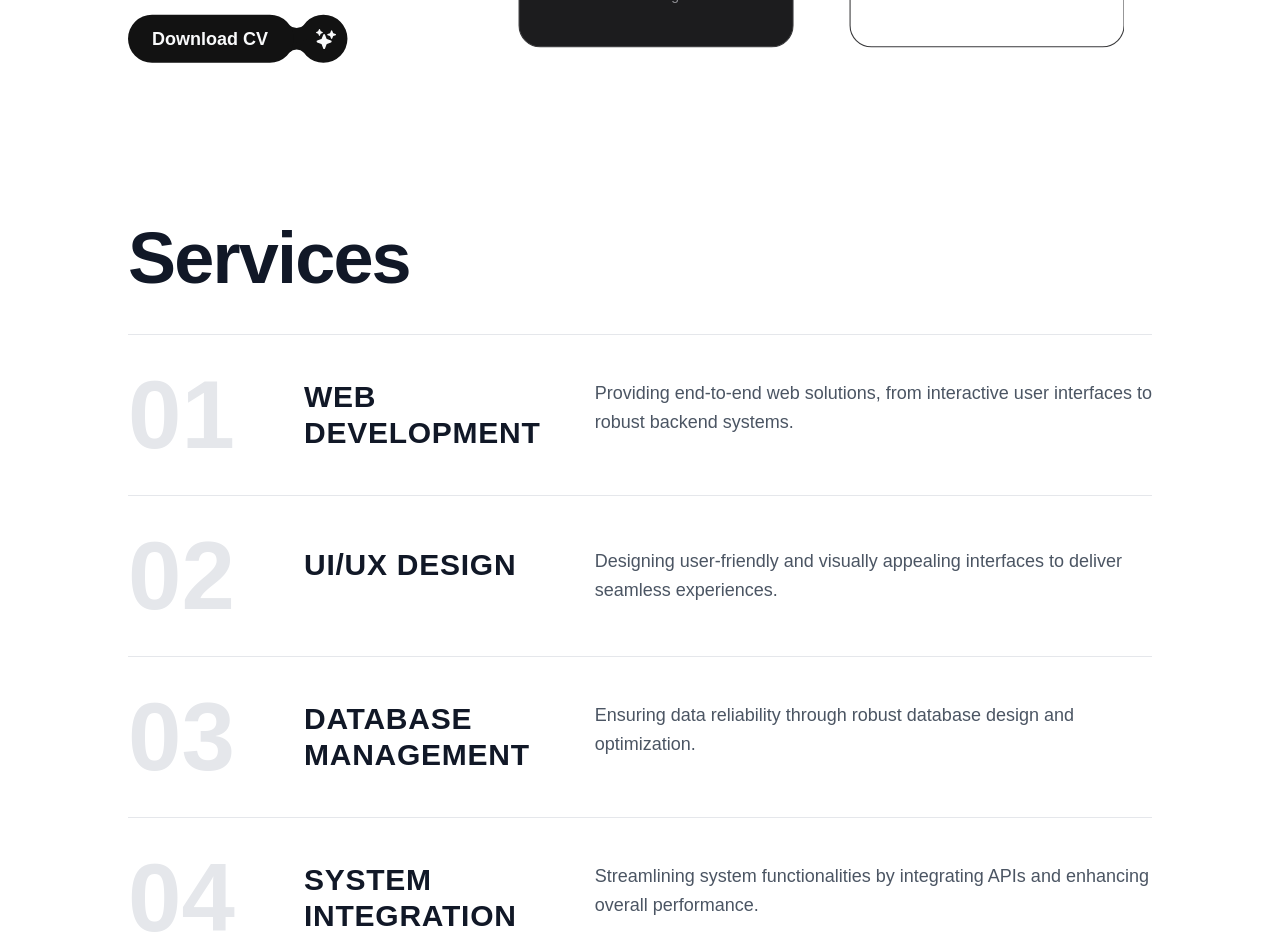
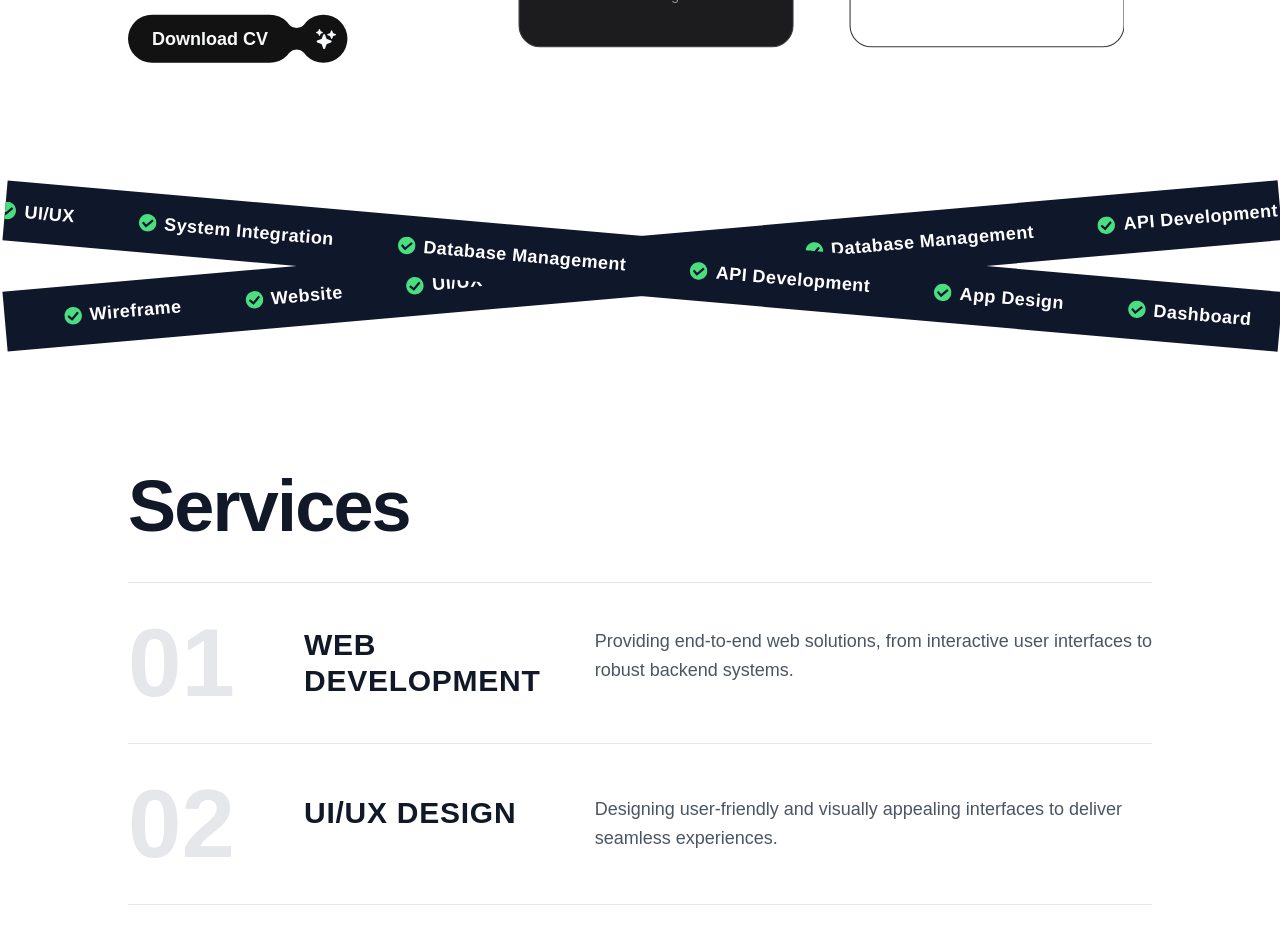
Before and after one commit to ahmdhzq/portfolio, a React (Create React App) app: page / in a window 1280 px wide. Shown: the part 1900-2839 px from the top of the page. Built offline with nearby package versions, Linux system fonts and the light colour scheme.

Commit message:
Add: Skill Ribbon Component

```diff
--- a/src/App.js
+++ b/src/App.js
@@ -5,6 +5,7 @@ import Navbar from './components/Navbar';
 import ProjectsSection from './components/ProjectsSection';
 import AboutMe from './components/AboutMe';
 import ServicesSection from './components/ServicesSection';
+import SkillsRibbon from './components/SkillsRibbon';
 
 function App() {
   const heroSectionRef = useRef(null);
@@ -38,6 +39,7 @@ function App() {
         <HeroSection ref={heroSectionRef} />
         <WhyWorkWithUs />
         <AboutMe/>
+        <SkillsRibbon />
         <ServicesSection />
         <ProjectsSection />
       </main>
--- /dev/null
+++ b/src/components/SkillsRibbon.js
@@ -0,0 +1,88 @@
+import React from "react";
+import { motion } from "framer-motion";
+import styled from "styled-components";
+import { FaCheckCircle } from "react-icons/fa";
+
+const BaseRibbon = styled.div`
+  overflow: hidden;
+  white-space: nowrap;
+  position: relative;
+  background: #0f172a;
+  color: white;
+  padding: 1rem 0;
+  transform-origin: center;
+`;
+
+const RibbonWrapper = styled(BaseRibbon)`
+  transform: rotate(-5deg) translateY(30px);
+`;
+
+const RibbonWrapperReverse = styled(BaseRibbon)`
+  transform: rotate(5deg) translateY(-30px);
+`;
+
+const skills = [
+    "App Design",
+    "Dashboard",
+    "Wireframe",
+    "Website",
+    "UI/UX",
+    "System Integration",
+    "Database Management",
+    "API Development",
+];
+
+const SkillsRibbon = () => {
+    return (
+        <div className="relative py-16">
+            {/* Baris 1 */}
+            <RibbonWrapper>
+                <motion.div
+                    className="flex gap-16 items-center"
+                    animate={{ x: ["0%", "-100%"] }}
+                    transition={{
+                        repeat: Infinity,
+                        ease: "linear",
+                        duration: 25,
+                    }}
+                >
+                    {[...skills, ...skills].map((skill, index) => (
+                        <span
+                            key={index}
+                            className="flex items-center gap-2 text-lg font-semibold tracking-wide"
+                        >
+                            <FaCheckCircle className="text-green-400" />
+                            {skill}
+                        </span>
+                    ))}
+                </motion.div>
+            </RibbonWrapper>
+
+            {/* Baris 2 */}
+            <RibbonWrapperReverse>
+                <motion.div
+                    className="flex gap-16 items-center"
+                    animate={{ x: ["-100%", "0%"] }}
+                    transition={{
+                        repeat: Infinity,
+                        ease: "linear",
+                        duration: 25,
+                    }}
+                    style={{ marginLeft: "8rem" }}
+                >
+                    {[...skills, ...skills].map((skill, index) => (
+                        <span
+                            key={index}
+                            className="flex items-center gap-2 text-lg font-semibold tracking-wide"
+                        >
+                            <FaCheckCircle className="text-green-400" />
+                            {skill}
+                        </span>
+                    ))}
+                </motion.div>
+            </RibbonWrapperReverse>
+        </div>
+    );
+};
+
+export default SkillsRibbon;
```
